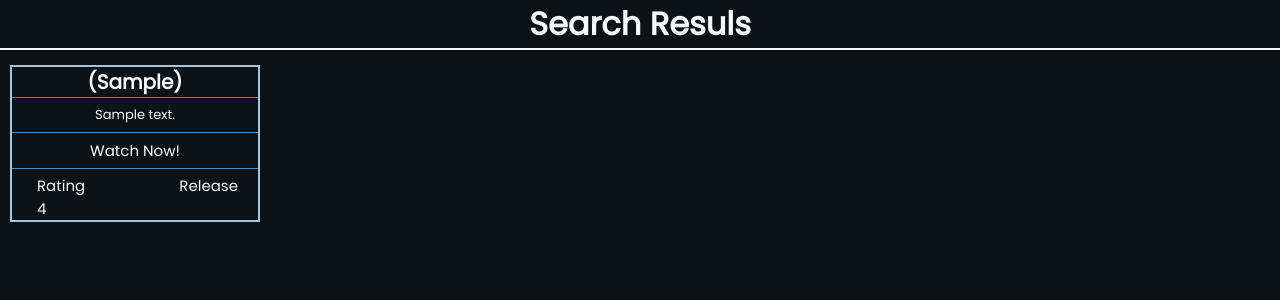
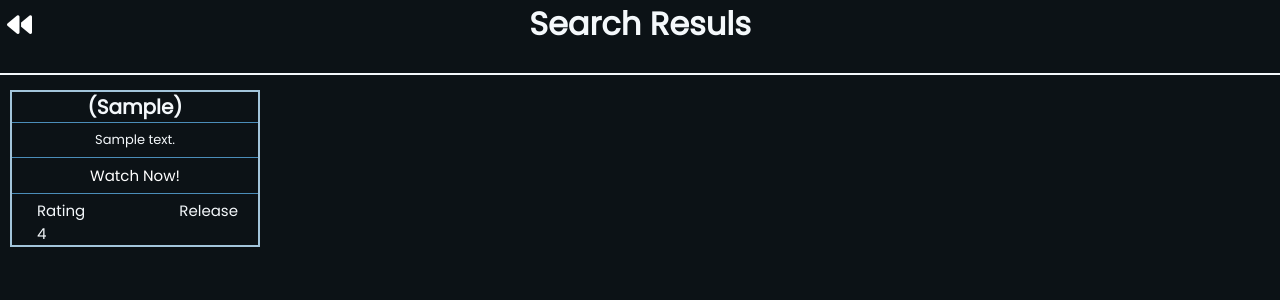
Before and after one commit to 00ROHIT00/CineWise2.0, a PHP site: page /php/search.php in a window 1280 px wide. Shown: the top 300 px of the page. Run offline with PHP 8.4, Linux system fonts and the light colour scheme; tables that the repository leaves empty or names only in its code hold one stand-in row (values such as "Sample post"); data that the repository does not hold is empty.

Commit message:
Added a Go Back button to the search results page

```diff
--- a/Admin-styles.css
+++ b/Admin-styles.css
@@ -26,6 +26,9 @@ box-sizing: border-box;
 }
 .container {
 height : 525px;
+          /*1366x768res*/
+/* height : 624px;        */
+            /*1920x1080res*/
 display : flex;
 justify-content: center;
 align-items: center;
@@ -40,7 +43,8 @@ border-top : 2px #65a9b3 solid;
   display: grid;
   place-items: center;
   border-left : 2px #65a9b3 solid;
-border-top : 2px #65a9b3 solid;
+  border-top : 2px #65a9b3 solid;
+
 }
 
 input {
--- a/php/search.php
+++ b/php/search.php
@@ -4,6 +4,7 @@
   <meta charset="UTF-8">
   <meta name="viewport" content="width=device-width, initial-scale=1.0">
   <title>Search Results</title>
+  <link rel="stylesheet" href="https://cdnjs.cloudflare.com/ajax/libs/font-awesome/6.4.2/css/all.min.css" integrity="sha512-z3gLpd7yknf1YoNbCzqRKc4qyor8gaKU1qmn+CShxbuBusANI9QpRohGBreCFkKxLhei6S9CQXFEbbKuqLg0DA==" crossorigin="anonymous" referrerpolicy="no-referrer" /> <!--FA-->
   <style>
   @import url('https://fonts.googleapis.com/css2?family=Poppins:ital,wght@0,400;1,200&display=swap');
     * {
@@ -81,12 +82,32 @@ a:hover {
   padding-top : 5px;
   font-size : 15px;
 }
+
+.arrow
+{
+  position: absolute;
+  top : 7px;
+  left : 7px;
+  font-size : 25px;
+  transition: .2s ease-in-out;
+    -webkit-transition: .2s ease-in-out;
+    -moz-transition: .2s ease-in-out;
+    -ms-transition: .2s ease-in-out;
+    -o-transition: .2s ease-in-out;
+}
+
+.arrow:hover {
+ transform : scale(110%);
+}
 /*MOVIE STYLES END*/
   </style>
 </head>
 <body>
  <div class="header">
-  <h1>Search Resuls</h1>
+  <h1>Search Resuls</h1> <br>
+ </div>
+ <div class="arrow">
+  <a href="http://localhost/CineWise2.0/index.html"> <i class="fa-solid fa-backward" style="color: #ffffff;"></i> </a>
  </div>
  <div class="container">
 <?php
```
Also changed, not shown: login.html (line endings or trailing spaces).
